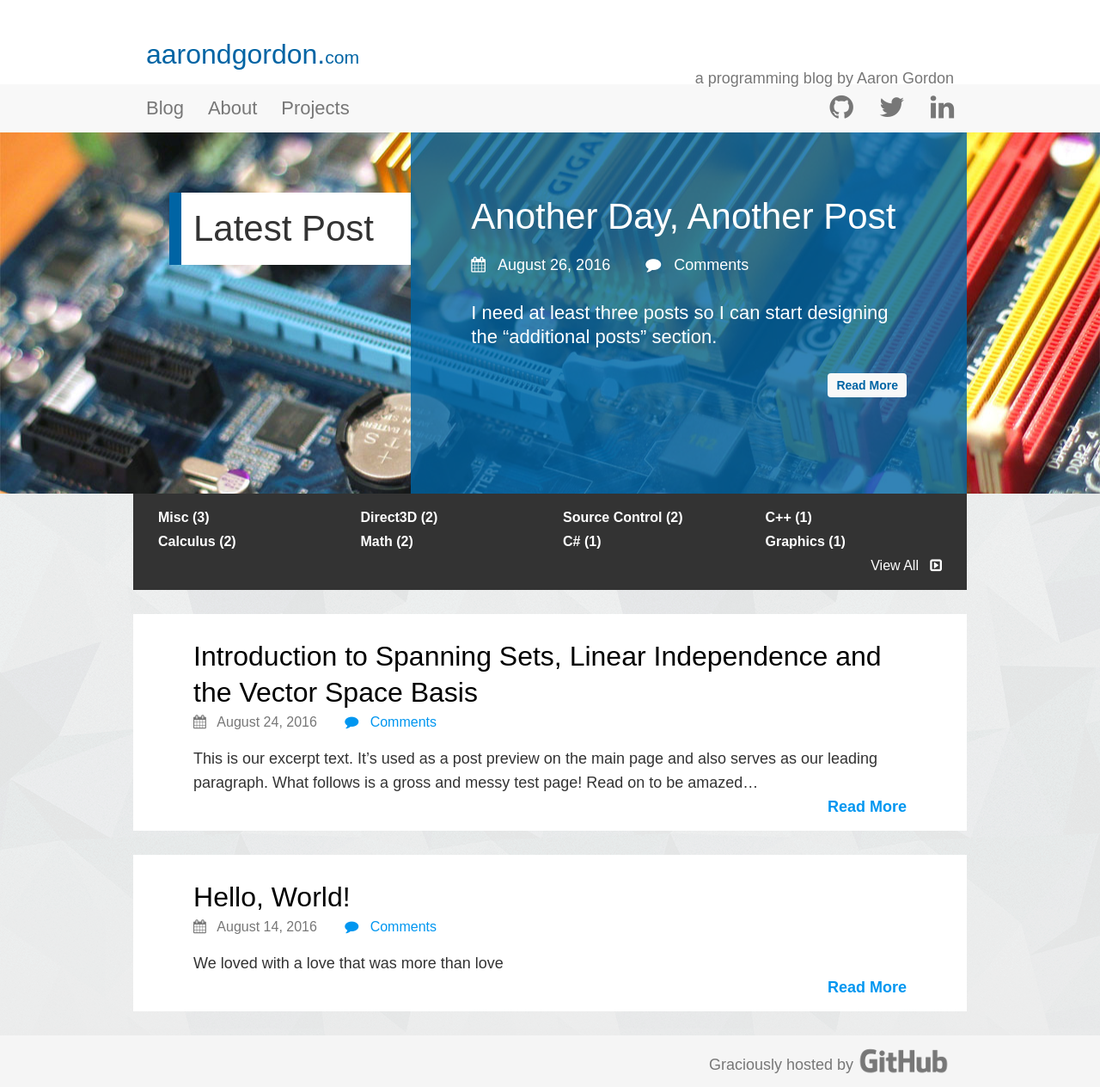
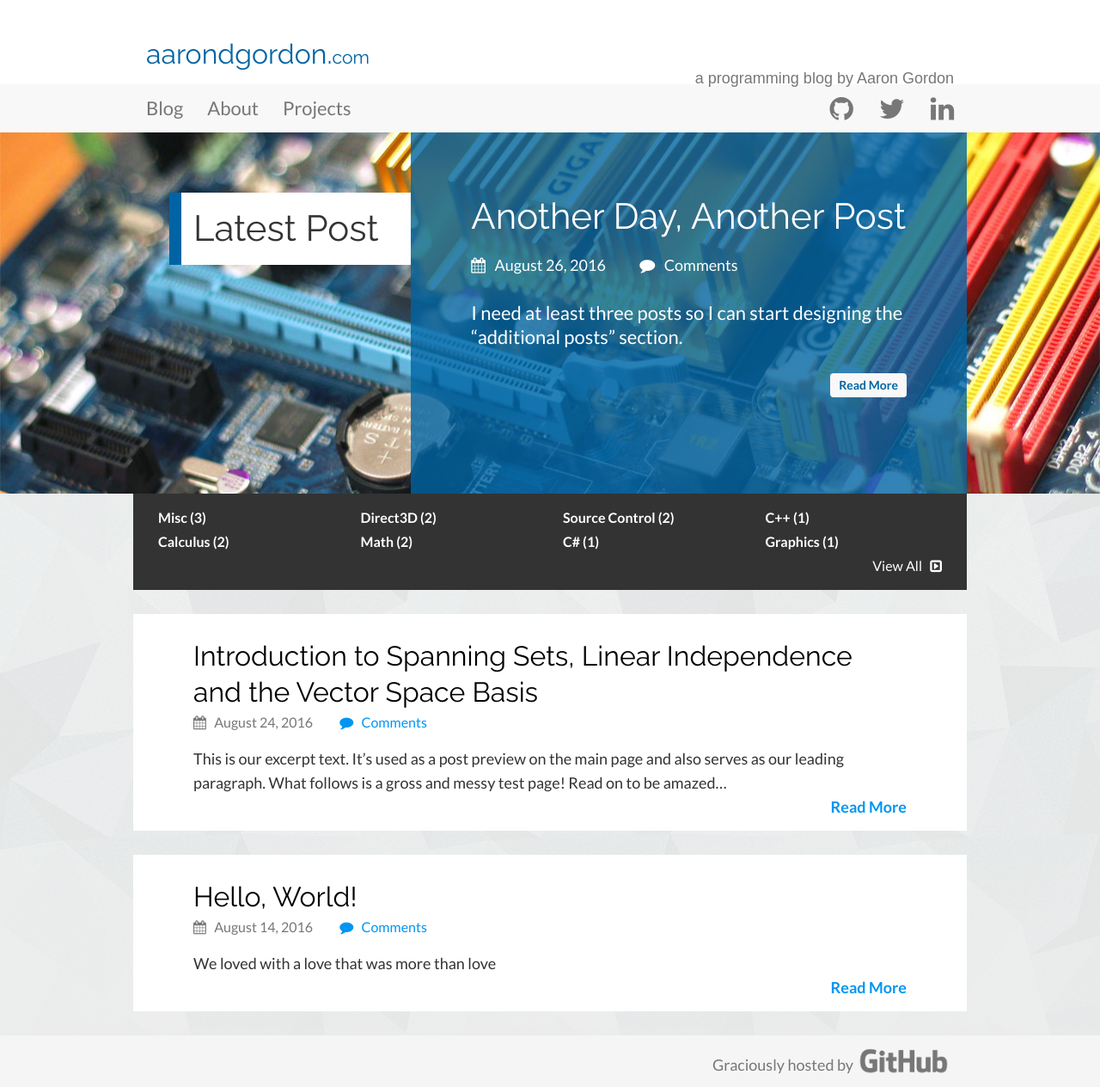
Before and after one commit to aarondgordon/aarondgordon.github.io, a Jekyll site: the page built from index.md, in a window 1280 px wide. Shown: the whole page at 86% size. Built offline with Jekyll 4.4.1, drawn with Linux system fonts in a browser that asks for light colours; nearby versions of some CDN libraries; comment, search, counter and statistics services are not loaded.

Commit message:
Testing different fonts

```diff
--- a/assets/css/layout.css
+++ b/assets/css/layout.css
@@ -14,7 +14,7 @@ html {
 body {
   margin-bottom: 60px;
   background-color: #ebebeb;
-  font-family: 'Source Sans Pro', sans-serif;
+  font-family: 'Lato', sans-serif;
   font-size: 1.125em; /* 18px/16px  */
   font-weight: 400;
   line-height: 1.556; /* 2 x baseline | 28px/18px */
@@ -33,7 +33,7 @@ body {
 
 .header-brand {
   margin: 1.3125em 0 0.4375em; /* 3 x baseline, 1 x baseline | 42px/32px, 14px/32px */
-  font-family: 'Pathway Gothic One', sans-serif;
+  font-family: 'Raleway', sans-serif;
   font-size: 1.778em; /* 32px/18px */
   line-height: 1.3125; /* 3 x baseline | 42px/32px */
 }
@@ -149,7 +149,7 @@ body {
   border-width: 0 0 0 14px;
   font-size: 2.333em; /* 42px/18px */
   line-height: 1.34; /* 4 x baseline | 56px/42px */
-  font-family: 'Pathway Gothic One', sans-serif;
+  font-family: 'Raleway', sans-serif;
 }
 
 .cover-panel {
@@ -171,7 +171,7 @@ body {
 .cover-title {
   margin: 0.333em 0; /* 1 x baseline | 14px/42px */
   font-size: 2.333em; /* 42px/18px */
-  font-family: 'Pathway Gothic One', sans-serif;
+  font-family: 'Raleway', sans-serif;
   line-height: 1.34; /* 4 x baseline | 56px/42px */
 }
 
@@ -239,7 +239,7 @@ a.btn-cover:hover, a.btn-cover:active {
   margin-bottom: 0;
   font-size: 1.778em; /* 32px/18px */
   line-height: 1.313; /* 3 x baseline | 42px/32px*/
-  font-family: 'Pathway Gothic One', sans-serif;
+  font-family: 'Raleway', sans-serif;
 }
 
 .post-preview-title a, .post-preview-title a:hover, .post-preview-title a:active {
@@ -335,7 +335,7 @@ a.btn-cover:hover, a.btn-cover:active {
 
 .h1, .h2, .h3, .h4, .h5, .h6, h1, h2, h3, h4, h5, h6 {
   margin: 0;
-  font-family: 'Pathway Gothic One', sans-serif;
+  font-family: 'Raleway', sans-serif;
   font-weight: inherit;
   border-style: solid;
   border-color: #0064a4;
@@ -416,7 +416,7 @@ a:hover, a:active {
 }
 
 .comments-title {
-  font-family: 'Pathway Gothic One', sans-serif;
+  font-family: 'Raleway', sans-serif;
   margin-top: 0.438em; /* 1 x baseline | 14px/32px */
   margin-bottom: 0.875em; /* 2 x baseline | 28px/32px */
   font-size: 1.778em; /* 32px/18px */
```
